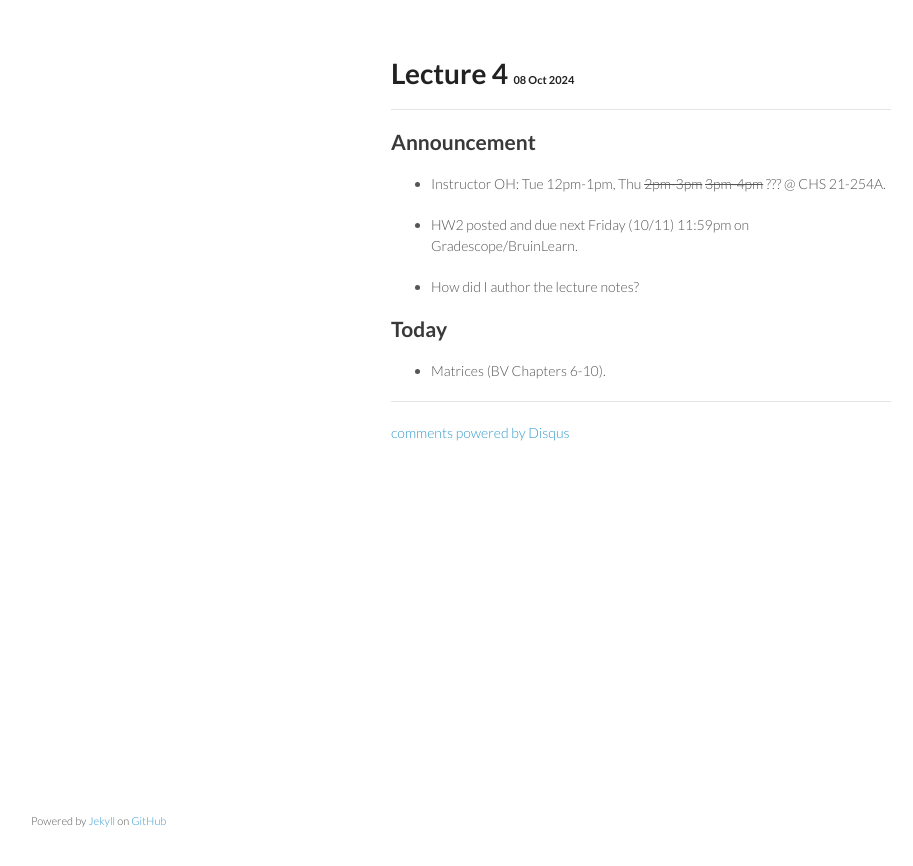
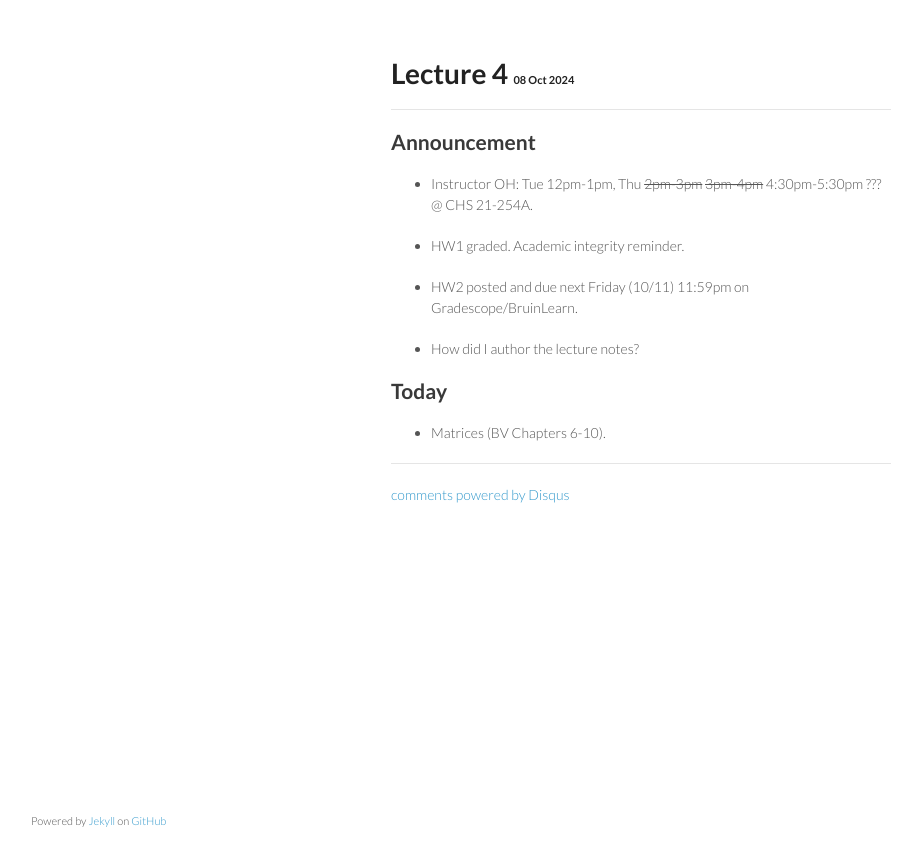
Before and after one commit to ucla-biostat-216/2024fall, a Jekyll site: the page built from _posts/2024-10-08-week2-day1.md, in a window 1280 px wide. Shown: the top 866 px of the page, without its empty margins (179-1092 px from the left). Built offline with Jekyll 4.4.1, drawn with Linux system fonts in a browser that asks for light colours; comment, search, counter and statistics services are not loaded.

Commit message:
feedback on HW1

```diff
--- a/_posts/2024-10-08-week2-day1.md
+++ b/_posts/2024-10-08-week2-day1.md
@@ -6,7 +6,9 @@ category: biostat216fall2024
 
 ## Announcement
 
-* Instructor OH: Tue 12pm-1pm, Thu ~~2pm-3pm~~ ~~3pm-4pm~~ ??? @ CHS 21-254A.
+* Instructor OH: Tue 12pm-1pm, Thu ~~2pm-3pm~~ ~~3pm-4pm~~ 4:30pm-5:30pm ??? @ CHS 21-254A.
+
+* HW1 graded. Academic integrity reminder.
 
 * HW2 posted and due next Friday (10/11) 11:59pm on Gradescope/BruinLearn.
 
```
